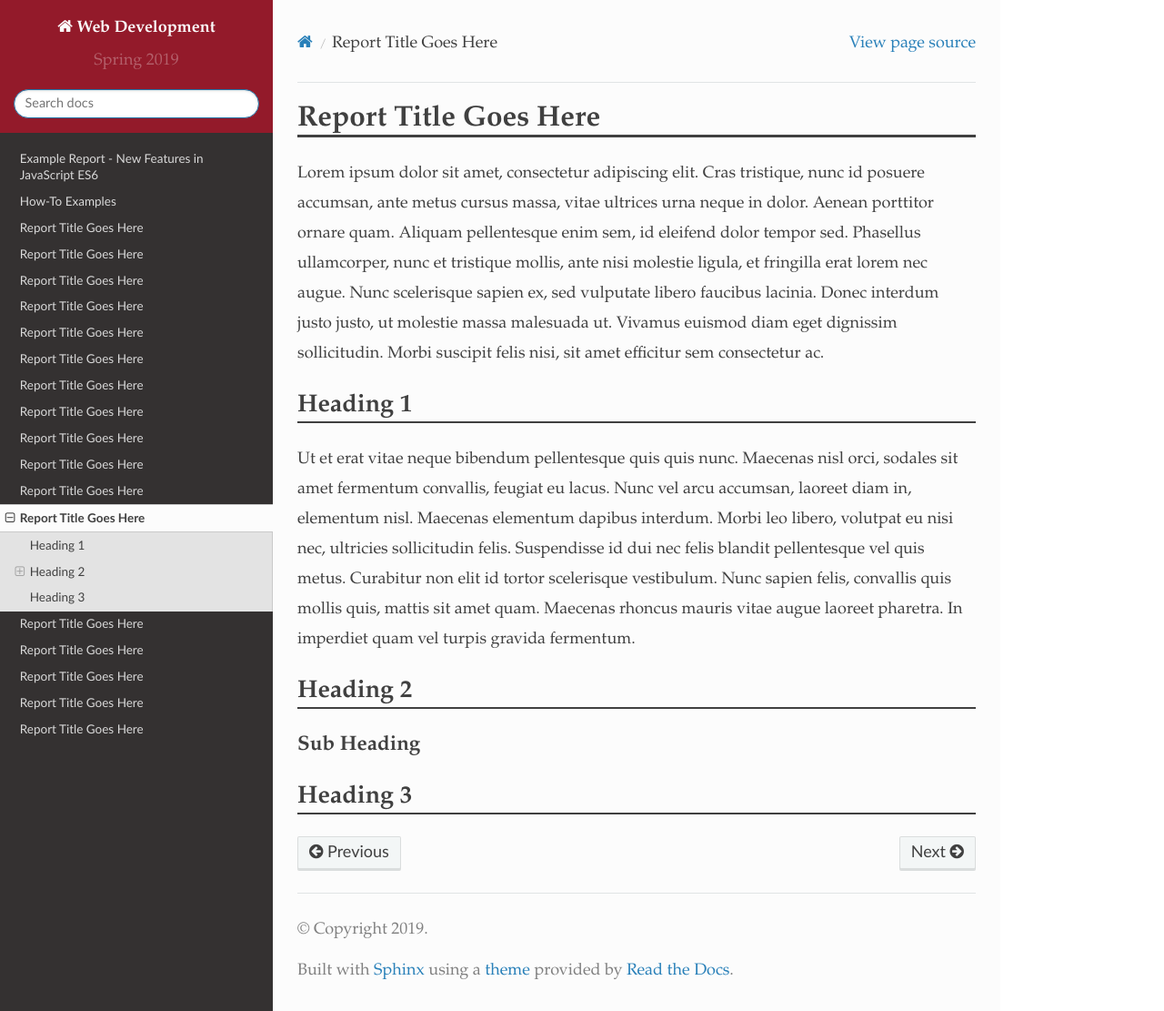
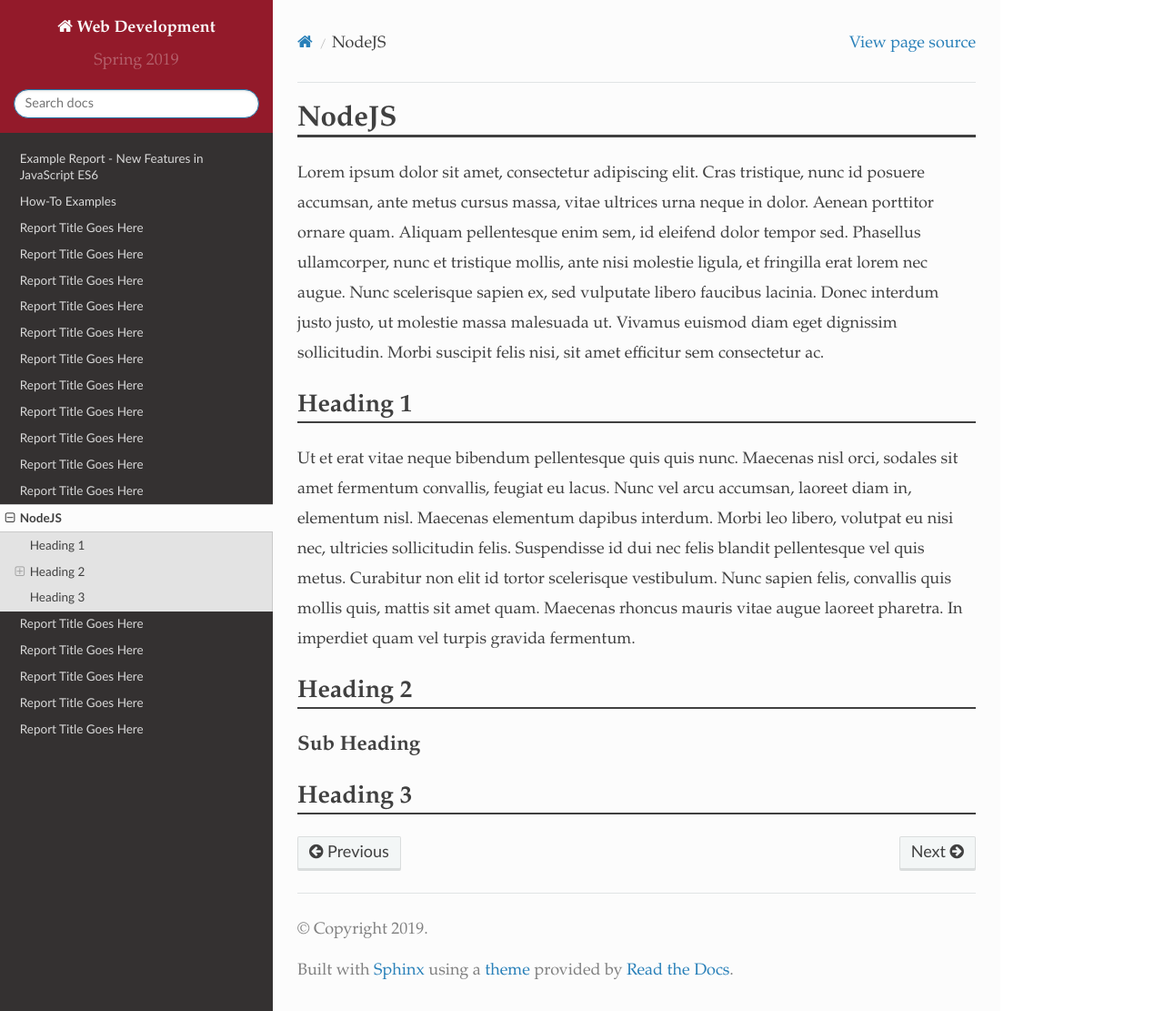
Before and after one commit to pvcraven/2019_spring_web_dev, a Sphinx documentation site: the page built from source/final/luangaphayvong/index.rst, in a window 1280 px wide and 1111 px high. Shown: the whole window at 91% size. Built offline with Sphinx 7.4.7 and the Read the Docs theme 2.0.0, drawn with Linux system fonts in a browser that asks for light colours.

Commit message:
Luangaphayvong topic

```diff
--- a/source/final/luangaphayvong/index.rst
+++ b/source/final/luangaphayvong/index.rst
@@ -1,5 +1,5 @@
-Report Title Goes Here
-======================
+NodeJS
+======
 
 Lorem ipsum dolor sit amet, consectetur adipiscing elit. Cras tristique, nunc
 id posuere accumsan, ante metus cursus massa, vitae ultrices urna neque in dolor.
```
